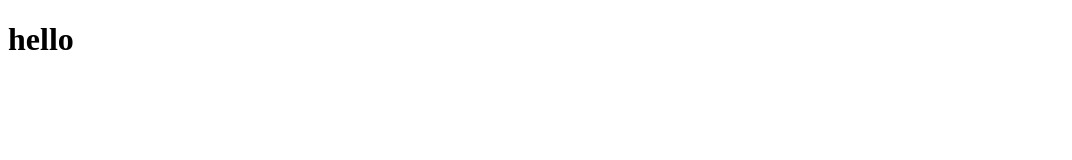
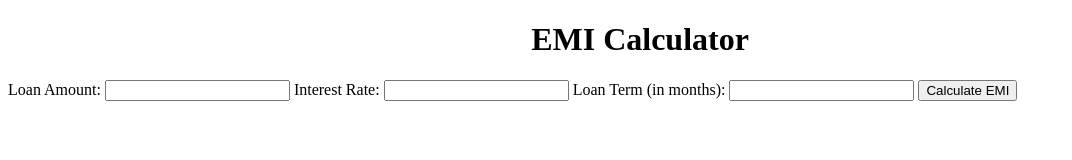
Before and after one commit to iamneo-production/dabdffaadedff305237359fcfdcfdbaecbfone, a plain HTML site: page public/index.html in a window 1280 px wide. Shown: the whole page, without its empty margins (0-1072 px from the left). Drawn offline with Linux system fonts and the light colour scheme.

Commit message:
Backup Commit

```diff
--- a/public/index.html
+++ b/public/index.html
@@ -7,7 +7,19 @@
   <title>EMI</title>
 </head>
 <body>
-  <h1>hello</h1>
+  <h1 style="text-align: center;">EMI Calculator</h1>
+  <div class="container">
+    <label for="loanAmount">Loan Amount:</label>
+    <input type="number" id="loanAmount">
+    <label for="interestRate">Interest Rate:</label>
+    <input type="number" id="interestRate">
+    <label for="loanTerm">Loan Term (in months):</label>
+    <input type="number" id="loanTerm">
+    <button onclick="calculateEMI()">Calculate EMI</button>
+    <div id="result"></div>
+  </div>
+
+  <script src="script.js"></script>
 
 </body>
 </html>
```
